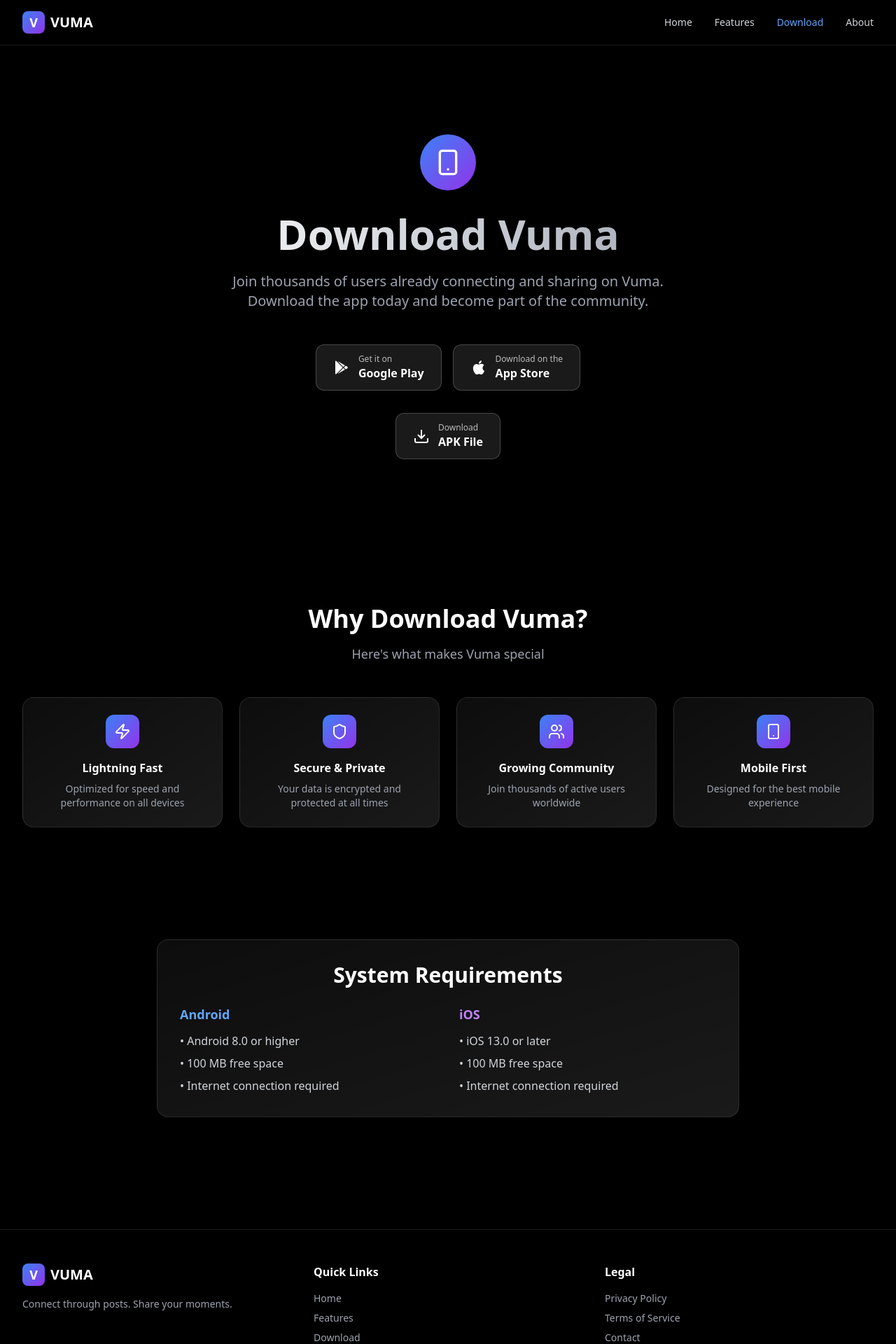
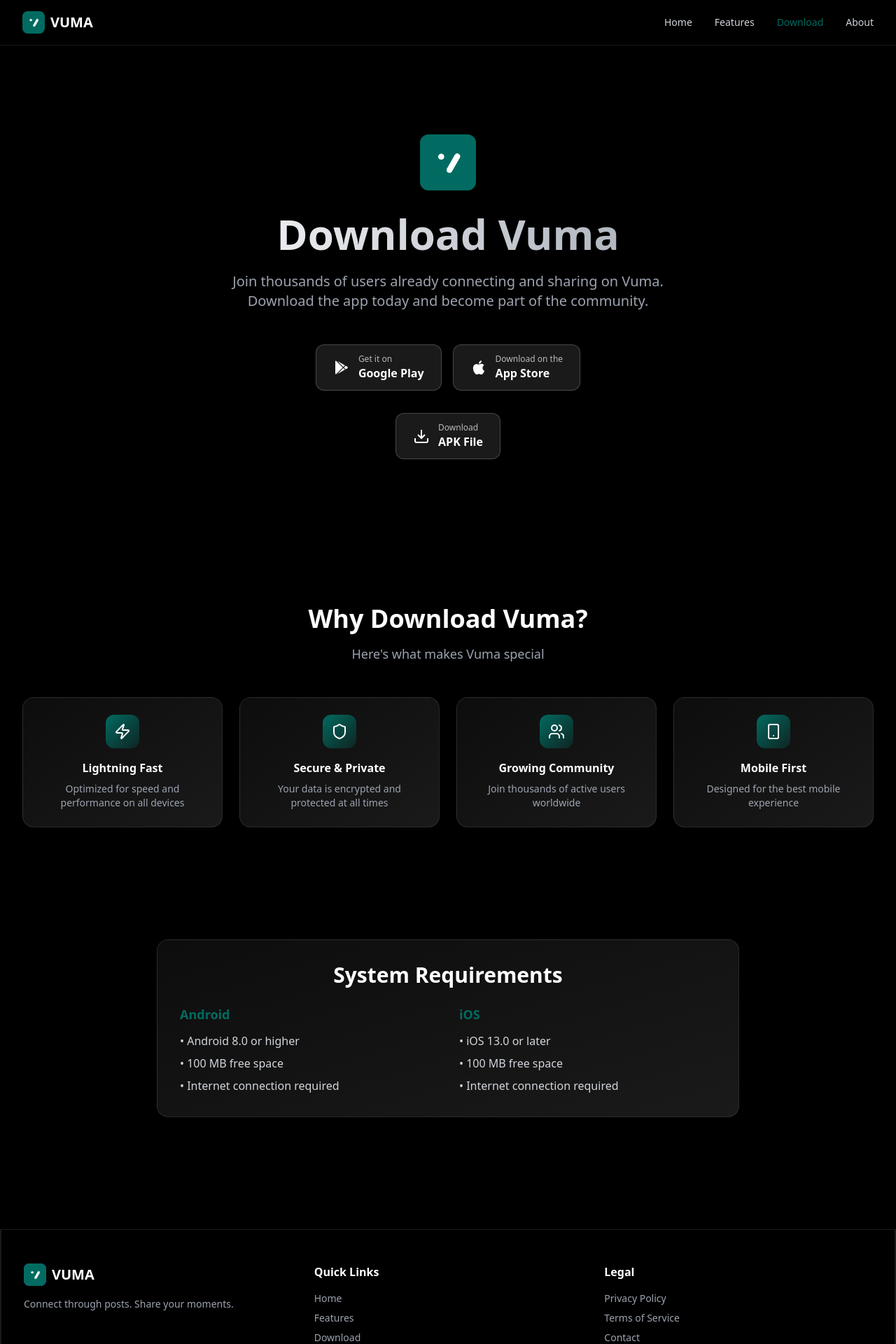
Before and after one commit to Nellyojay/vuma.com, a React (Vite) app: page /download in a window 1280 px wide. Shown: the top 1920 px of the page at 70% size. Built offline with nearby package versions, Linux system fonts and the light colour scheme.

Commit message:
Redesigning the entire website

```diff
--- a/index.html
+++ b/index.html
@@ -1,13 +1,16 @@
 <!doctype html>
 <html lang="en">
+
 <head>
   <meta charset="UTF-8" />
   <link rel="icon" type="image/svg+xml" href="/vite.svg" />
   <meta name="viewport" content="width=device-width, initial-scale=1.0" />
-    <title>vuma-website</title>
+  <title>Vuma</title>
 </head>
+
 <body>
   <div id="root"></div>
   <script type="module" src="/src/main.tsx"></script>
 </body>
+
 </html>
--- a/src/app/components/FeatureCard.tsx
+++ b/src/app/components/FeatureCard.tsx
@@ -15,9 +15,9 @@
       whileInView={{ opacity: 1, y: 0 }}
       transition={{ duration: 0.5, delay }}
       viewport={{ once: true }}
-      className="bg-gradient-to-br from-white/5 to-white/10 backdrop-blur-sm rounded-2xl p-6 border border-white/10 hover:border-blue-500/50 transition-all duration-300 group"
+      className="bg-gradient-to-br from-white/5 to-white/10 backdrop-blur-sm rounded-2xl p-6 border border-white/10 hover:border-primary/50 transition-all duration-300 group"
     >
-      <div className="w-12 h-12 rounded-xl bg-gradient-to-br from-blue-500 to-purple-600 flex items-center justify-center mb-4 group-hover:scale-110 transition-transform duration-300">
+      <div className="w-12 h-12 rounded-xl bg-gradient-to-br from-primary to-accent flex items-center justify-center mb-4 group-hover:scale-110 transition-transform duration-300">
         <Icon className="text-white" size={24} />
       </div>
       <h3 className="text-white text-lg font-semibold mb-2">{title}</h3>
--- a/src/app/components/Footer.tsx
+++ b/src/app/components/Footer.tsx
@@ -1,17 +1,19 @@
 import { Link } from 'react-router';
+import { COMPANY_NAME } from '../constants/company-name';
+import appIcon from '../assets/images/vuma-app-icon.png';
 
 export function Footer() {
   return (
-    <footer className="bg-black border-t border-white/10 mt-20">
+    <footer className="bg-black border-t border-white/10 mt-20 border-2">
       <div className="max-w-7xl mx-auto px-4 sm:px-6 lg:px-8 py-12">
         <div className="grid grid-cols-1 md:grid-cols-3 gap-8">
           {/* Brand */}
           <div>
             <div className="flex items-center gap-2 mb-4">
               <div className="w-8 h-8 rounded-lg bg-gradient-to-br from-blue-500 to-purple-600 flex items-center justify-center">
-                <span className="text-white text-lg font-bold">V</span>
+                <img src={appIcon} alt={COMPANY_NAME.charAt(0).toLocaleUpperCase()} className="rounded-lg" />
               </div>
-              <span className="text-white text-xl font-bold">VUMA</span>
+              <span className="text-white text-xl font-bold">{COMPANY_NAME.toLocaleUpperCase()}</span>
             </div>
             <p className="text-gray-400 text-sm">
               Connect through posts. Share your moments.
@@ -56,7 +58,7 @@
 
         <div className="mt-12 pt-8 border-t border-white/10">
           <p className="text-center text-gray-400 text-sm">
-            © {new Date().getFullYear()} Vuma. All rights reserved.
+            © {new Date().getFullYear()} {COMPANY_NAME}. All rights reserved.
           </p>
         </div>
       </div>
--- a/src/app/components/Navbar.tsx
+++ b/src/app/components/Navbar.tsx
@@ -1,6 +1,8 @@
 import { Link, useLocation } from 'react-router';
 import { Menu, X } from 'lucide-react';
 import { useState } from 'react';
+import { COMPANY_NAME } from '../constants/company-name';
+import appIcon from '../assets/images/vuma-app-icon.png';
 
 export function Navbar() {
   const [isOpen, setIsOpen] = useState(false);
@@ -21,10 +23,10 @@
         <div className="flex items-center justify-between h-16">
           {/* Logo */}
           <Link to="/" className="flex items-center gap-2">
-            <div className="w-8 h-8 rounded-lg bg-gradient-to-br from-blue-500 to-purple-600 flex items-center justify-center">
-              <span className="text-white text-lg font-bold">V</span>
+            <div className="w-8 h-8 rounded-lg bg-gradient-to-br from-primary to-accent flex items-center justify-center">
+              <img src={appIcon} alt={COMPANY_NAME.charAt(0).toLocaleUpperCase()} className="w-full h-full rounded-lg object-contain" />
             </div>
-            <span className="text-white text-xl font-bold">VUMA</span>
+            <span className="text-white text-xl font-bold">{COMPANY_NAME.toLocaleUpperCase()}</span>
           </Link>
 
           {/* Desktop Navigation */}
@@ -34,8 +36,8 @@
                 key={link.path}
                 to={link.path}
                 className={`text-sm transition-colors ${isActive(link.path)
-                    ? 'text-blue-400'
-                    : 'text-gray-300 hover:text-white'
+                  ? 'text-primary'
+                  : 'text-gray-300 hover:text-white'
                   }`}
               >
                 {link.name}
@@ -63,8 +65,8 @@
                 to={link.path}
                 onClick={() => setIsOpen(false)}
                 className={`block py-2 text-sm transition-colors ${isActive(link.path)
-                    ? 'text-blue-400'
-                    : 'text-gray-300 hover:text-white'
+                  ? 'text-primary'
+                  : 'text-gray-300 hover:text-white'
                   }`}
               >
                 {link.name}
--- /dev/null
+++ b/src/app/constants/company-name.ts
@@ -0,0 +1 @@
+export const COMPANY_NAME = 'Vuma';
--- a/src/app/pages/Download.tsx
+++ b/src/app/pages/Download.tsx
@@ -1,6 +1,8 @@
 import { motion } from 'framer-motion';
 import { DownloadButton } from '../components/DownloadButton';
 import { Smartphone, Zap, Shield, Users } from 'lucide-react';
+import { COMPANY_NAME } from '../constants/company-name';
+import appIcon from '../assets/images/vuma-app-icon.png';
 
 export function Download() {
   return (
@@ -15,13 +17,13 @@
             className="text-center"
           >
             <div className="inline-flex items-center justify-center w-20 h-20 rounded-full bg-gradient-to-br from-blue-500 to-purple-600 mb-8">
-              <Smartphone size={40} />
+              <img src={appIcon} alt={COMPANY_NAME} className="rounded-xl" />
             </div>
             <h1 className="text-5xl md:text-6xl font-bold mb-6 bg-gradient-to-r from-white to-gray-400 bg-clip-text text-transparent">
-              Download Vuma
+              Download {COMPANY_NAME}
             </h1>
             <p className="text-gray-400 text-lg md:text-xl mb-12 max-w-2xl mx-auto leading-relaxed">
-              Join thousands of users already connecting and sharing on Vuma.
+              Join thousands of users already connecting and sharing on {COMPANY_NAME}.
               Download the app today and become part of the community.
             </p>
 
@@ -49,10 +51,10 @@
             className="text-center mb-12"
           >
             <h2 className="text-3xl md:text-4xl font-bold mb-4">
-              Why Download Vuma?
+              Why Download {COMPANY_NAME}?
             </h2>
             <p className="text-gray-400 text-lg">
-              Here's what makes Vuma special
+              Here's what makes {COMPANY_NAME} special
             </p>
           </motion.div>
 
@@ -64,7 +66,7 @@
               viewport={{ once: true }}
               className="bg-gradient-to-br from-white/5 to-white/10 backdrop-blur-sm rounded-2xl p-6 border border-white/10 text-center"
             >
-              <div className="w-12 h-12 rounded-xl bg-gradient-to-br from-blue-500 to-purple-600 flex items-center justify-center mx-auto mb-4">
+              <div className="w-12 h-12 rounded-xl bg-gradient-to-br from-primary to-accent flex items-center justify-center mx-auto mb-4">
                 <Zap className="text-white" size={24} />
               </div>
               <h3 className="text-white font-semibold mb-2">Lightning Fast</h3>
@@ -80,7 +82,7 @@
               viewport={{ once: true }}
               className="bg-gradient-to-br from-white/5 to-white/10 backdrop-blur-sm rounded-2xl p-6 border border-white/10 text-center"
             >
-              <div className="w-12 h-12 rounded-xl bg-gradient-to-br from-blue-500 to-purple-600 flex items-center justify-center mx-auto mb-4">
+              <div className="w-12 h-12 rounded-xl bg-gradient-to-br from-primary to-accent flex items-center justify-center mx-auto mb-4">
                 <Shield className="text-white" size={24} />
               </div>
               <h3 className="text-white font-semibold mb-2">Secure & Private</h3>
@@ -96,7 +98,7 @@
               viewport={{ once: true }}
               className="bg-gradient-to-br from-white/5 to-white/10 backdrop-blur-sm rounded-2xl p-6 border border-white/10 text-center"
             >
-              <div className="w-12 h-12 rounded-xl bg-gradient-to-br from-blue-500 to-purple-600 flex items-center justify-center mx-auto mb-4">
+              <div className="w-12 h-12 rounded-xl bg-gradient-to-br from-primary to-accent flex items-center justify-center mx-auto mb-4">
                 <Users className="text-white" size={24} />
               </div>
               <h3 className="text-white font-semibold mb-2">Growing Community</h3>
@@ -112,7 +114,7 @@
               viewport={{ once: true }}
               className="bg-gradient-to-br from-white/5 to-white/10 backdrop-blur-sm rounded-2xl p-6 border border-white/10 text-center"
             >
-              <div className="w-12 h-12 rounded-xl bg-gradient-to-br from-blue-500 to-purple-600 flex items-center justify-center mx-auto mb-4">
+              <div className="w-12 h-12 rounded-xl bg-gradient-to-br from-primary to-accent flex items-center justify-center mx-auto mb-4">
                 <Smartphone className="text-white" size={24} />
               </div>
               <h3 className="text-white font-semibold mb-2">Mobile First</h3>
@@ -139,7 +141,7 @@
             </h2>
             <div className="grid grid-cols-1 md:grid-cols-2 gap-8">
               <div>
-                <h3 className="text-lg font-semibold mb-3 text-blue-400">Android</h3>
+                <h3 className="text-lg font-semibold mb-3 text-primary">Android</h3>
                 <ul className="space-y-2 text-gray-300">
                   <li>• Android 8.0 or higher</li>
                   <li>• 100 MB free space</li>
@@ -147,7 +149,7 @@
                 </ul>
               </div>
               <div>
-                <h3 className="text-lg font-semibold mb-3 text-purple-400">iOS</h3>
+                <h3 className="text-lg font-semibold mb-3 text-primary">iOS</h3>
                 <ul className="space-y-2 text-gray-300">
                   <li>• iOS 13.0 or later</li>
                   <li>• 100 MB free space</li>
--- a/src/app/pages/Home.tsx
+++ b/src/app/pages/Home.tsx
@@ -3,6 +3,7 @@
 import { FeatureCard } from '../components/FeatureCard';
 import { ImagePlus, MessageCircle, Send, UserPlus, Lock } from 'lucide-react';
 import { ImageWithFallback } from '../components/figma/ImageWithFallback';
+import { COMPANY_NAME } from '../constants/company-name';
 
 export function Home() {
   return (
@@ -18,22 +19,22 @@
               transition={{ duration: 0.7 }}
             >
               <h1 className="text-5xl md:text-6xl lg:text-7xl font-bold mb-6 bg-gradient-to-r from-white to-gray-400 bg-clip-text text-transparent">
-                Connect Through Posts
+                Connect Through Posts and Confessions
               </h1>
               <p className="text-gray-400 text-lg md:text-xl mb-8 leading-relaxed">
                 Share text, photos, and videos while connecting with people around the world.
-                Join Vuma to discover a new way to express yourself and build meaningful connections.
+                Join {COMPANY_NAME} to discover a new way to express yourself and build meaningful connections.
               </p>
               <div className="flex flex-col sm:flex-row gap-4">
                 <Link
                   to="/download"
-                  className="px-8 py-4 bg-gradient-to-r from-blue-500 to-purple-600 rounded-xl font-semibold hover:shadow-lg hover:shadow-blue-500/50 transition-all duration-300 text-center"
+                  className="px-8 py-4 bg-primary rounded-xl font-semibold hover:shadow-lg hover:shadow-accent/40 transition-all duration-300 text-center text-white hover:text-white/90"
                 >
-                  Download Vuma
+                  Download {COMPANY_NAME}
                 </Link>
                 <Link
                   to="/features"
-                  className="px-8 py-4 bg-white/10 border border-white/20 rounded-xl font-semibold hover:bg-white/20 transition-all duration-300 text-center"
+                  className="px-8 py-4 bg-white/10 border border-white/20 rounded-xl font-semibold hover:bg-white/20 transition-all duration-300 text-center text-white hover:text-white/90"
                 >
                   Explore Features
                 </Link>
@@ -73,7 +74,7 @@
               Everything You Need
             </h2>
             <p className="text-gray-400 text-lg max-w-2xl mx-auto">
-              Vuma brings together the best features to help you connect, share, and discover.
+              {COMPANY_NAME} brings together the best features to help you connect, share, and discover.
             </p>
           </motion.div>
 
@@ -108,10 +109,10 @@
               description="Find and connect with interesting people who share your passions and interests."
               delay={0.4}
             />
-            <div className="bg-gradient-to-br from-blue-500/10 to-purple-600/10 backdrop-blur-sm rounded-2xl p-6 border border-blue-500/30 flex items-center justify-center">
+            <div className="bg-gradient-to-br from-primary/10 to-accent/10 backdrop-blur-sm rounded-2xl p-6 border border-accent/30 flex items-center justify-center">
               <div className="text-center">
                 <p className="text-white font-semibold mb-2">And More...</p>
-                <Link to="/features" className="text-blue-400 hover:text-blue-300 text-sm">
+                <Link to="/features" className="text-primary hover:text-accent text-sm">
                   View All Features →
                 </Link>
               </div>
@@ -128,17 +129,17 @@
             whileInView={{ opacity: 1, y: 0 }}
             transition={{ duration: 0.7 }}
             viewport={{ once: true }}
-            className="bg-gradient-to-br from-blue-500/20 to-purple-600/20 rounded-3xl p-8 md:p-12 border border-white/10 text-center"
+            className="bg-gradient-to-br from-primary/20 to-accent/20 rounded-3xl p-8 md:p-12 border border-white/10 text-center"
           >
             <h2 className="text-3xl md:text-4xl font-bold mb-4">
-              Ready to Join Vuma?
+              Ready to Join {COMPANY_NAME}?
             </h2>
             <p className="text-gray-300 text-lg mb-8">
               Download the app today and start connecting with people who matter.
             </p>
             <Link
               to="/download"
-              className="inline-block px-8 py-4 bg-gradient-to-r from-blue-500 to-purple-600 rounded-xl font-semibold hover:shadow-lg hover:shadow-blue-500/50 transition-all duration-300"
+              className="inline-block text-white hover:text-white/90 px-8 py-4 bg-primary rounded-xl font-semibold hover:shadow-lg hover:shadow-accent/40 transition-all duration-300"
             >
               Get Started Now
             </Link>
--- a/src/app/pages/NotFound.tsx
+++ b/src/app/pages/NotFound.tsx
@@ -5,7 +5,7 @@
   return (
     <div className="min-h-screen bg-black text-white pt-16 flex items-center justify-center">
       <div className="text-center px-4">
-        <h1 className="text-6xl md:text-8xl font-bold mb-4 bg-gradient-to-r from-blue-500 to-purple-600 bg-clip-text text-transparent">
+        <h1 className="text-6xl md:text-8xl font-bold mb-4 bg-red bg-clip-text text-transparent">
           404
         </h1>
         <h2 className="text-2xl md:text-3xl font-bold mb-4">Page Not Found</h2>
@@ -14,7 +14,7 @@
         </p>
         <Link
           to="/"
-          className="inline-flex items-center gap-2 px-6 py-3 bg-gradient-to-r from-blue-500 to-purple-600 rounded-xl font-semibold hover:shadow-lg hover:shadow-blue-500/50 transition-all duration-300"
+          className="inline-flex text-white hover:text-white/90 items-center gap-2 px-6 py-3 bg-primary rounded-xl font-semibold hover:shadow-lg hover:shadow-accent/50 transition-all duration-300"
         >
           <Home size={20} />
           Back to Home
--- a/tailwind.config.js
+++ b/tailwind.config.js
@@ -1,5 +1,15 @@
 module.exports = {
   content: ["./index.html", "./src/**/*.{js,ts,jsx,tsx}"],
-  theme: { extend: {} },
+  theme: {
+    extend: {
+      colors: {
+        primary: '#016B61',
+        secondary: '#70B2B2',
+        accent: '#016b6032',
+        red: '#D34353',
+        primaryDark: '#000000',
+      }
+    }
+  },
   plugins: [],
 };
```
Also changed, not shown: src/app/pages/About.tsx (+13 -12 lines), src/app/pages/Features.tsx (+4 -3 lines), src/app/assets/images/vuma-app-icon.png (added). Lines whose indentation alone changed are shown as unchanged.
